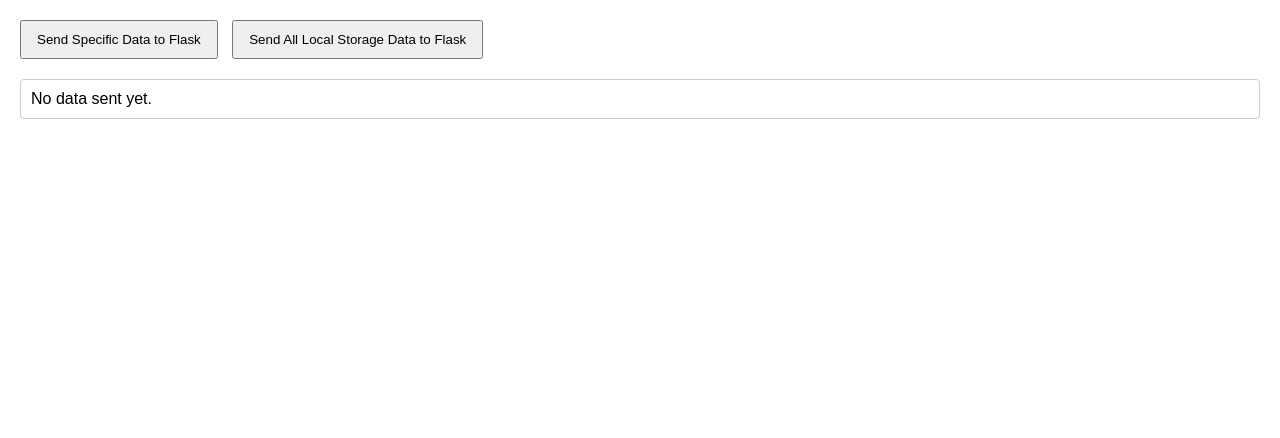
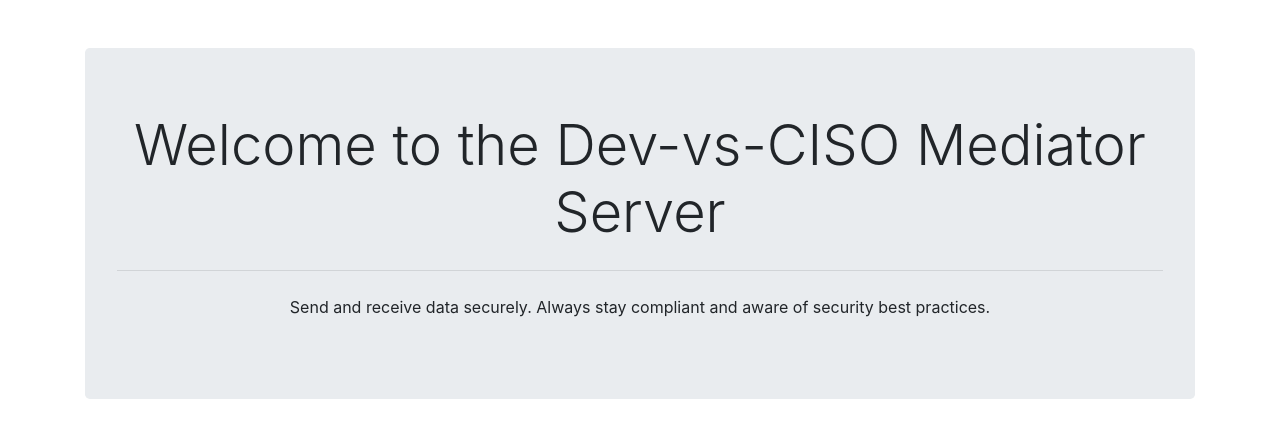
Before and after one commit to dev-vs-ciso/whathestack2024-vuln-python, a Flask app: page / in a window 1280 px wide. Shown: the top 438 px of the page. Run offline with Flask 3, Linux system fonts and the light colour scheme; some libraries are stand-ins or nearby versions.

```diff
--- a/app.py
+++ b/app.py
@@ -16,28 +16,38 @@ def index():
 # Route to receive data from client
 @app.route('/receive-data', methods=['POST'])
 def receive_data():
-    data = request.json  # Receive JSON data sent from the client
+    try:
+        data = request.get_json(force=True)  # Force parsing JSON, raise error if not valid
+        if not data:
+            raise ValueError("No data received")
 
-    # Get the X-Forwarded-For IP address
-    x_forwarded_for = request.headers.get('X-Forwarded-For', None)
-    # Get the original IP address
-    original_ip = request.remote_addr
+        # Get the X-Forwarded-For IP address
+        x_forwarded_for = request.headers.get('X-Forwarded-For', None)
+        # Get the original IP address
+        original_ip = request.remote_addr
 
-    print(f"Data received from client: {data}")  # Print the data for debugging purposes
-    print(f"X-Forwarded-For IP: {x_forwarded_for}")  # Print the X-Forwarded-For IP
-    print(f"Original IP: {original_ip}")  # Print the original IP
+        # Logging
+        logger.info(f"Data received from client: {data}")
+        logger.info(f"X-Forwarded-For IP: {x_forwarded_for}")
+        logger.info(f"Original IP: {original_ip}")
 
-    # Prepare a detailed response to send back to the client
-    response_data = {
-        "status": "success",
-        "message": "Data received successfully",
-        "details": data,  # Include the received data in the response
-        "x_forwarded_for_ip": x_forwarded_for,  # Add the X-Forwarded-For IP to the response
-        "original_ip": original_ip  # Add the original IP to the response
-    }
+        response_data = {
+            "status": "success",
+            "message": "Data received successfully",
+            "details": data,
+            "x_forwarded_for_ip": x_forwarded_for,
+            "original_ip": original_ip
+        }
+        logger.info(f"Sending data to CC server: {response_data}")
+        return jsonify(response_data)
 
-    logger.info(f"Sending data to CC server: {response_data}")
-    return jsonify(response_data)
+    except ValueError as e:
+        logger.error(f"Error in processing request: {str(e)}")
+        return jsonify({"status": "error", "message": str(e)}), 400
+    except Exception as e:
+        logger.error(f"Unexpected error: {str(e)}")
+        return jsonify({"status": "error", "message": "An unexpected error occurred."}), 500
+
 
 if __name__ == '__main__':
     app.run(debug=True)
--- a/templates/rogue_index.html
+++ b/templates/rogue_index.html
@@ -1,144 +1,20 @@
-<!-- templates/rogue_index.html -->
+<!-- templates/dev_vs_ciso_home.html -->
 <!DOCTYPE html>
 <html lang="en">
 <head>
     <meta charset="UTF-8">
     <meta name="viewport" content="width=device-width, initial-scale=1.0">
-    <title>Send Data to Flask Server</title>
-    <style>
-        /* Simple styles for the menu and result section */
-        body {
-            font-family: Arial, sans-serif;
-            margin: 20px;
-        }
-        .menu {
-            margin-bottom: 20px;
-        }
-        .menu button {
-            margin-right: 10px;
-            padding: 10px 15px;
-            cursor: pointer;
-        }
-        .result {
-            margin-top: 20px;
-            padding: 10px;
-            border: 1px solid #ccc;
-            border-radius: 4px;
-        }
-        .result ul {
-            padding-left: 20px;
-        }
-        .result li {
-            margin-bottom: 10px;
-        }
-    </style>
+    <title>Dev-vs-CISO Mediator Server</title>
+    <!-- Include Bootstrap CSS for styling -->
+    <link href="https://stackpath.bootstrapcdn.com/bootstrap/4.5.2/css/bootstrap.min.css" rel="stylesheet">
 </head>
 <body>
-    <!-- Menu section at the top -->
-    <div class="menu">
-        <button onclick="sendDataToFlask()">Send Specific Data to Flask</button>
-        <button onclick="sendAllLocalStorageToServer()">Send All Local Storage Data to Flask</button>
+    <div class="container mt-5">
+        <div class="jumbotron text-center">
+            <h1 class="display-4">Welcome to the Dev-vs-CISO Mediator Server</h1>
+            <hr class="my-4">
+            <p>Send and receive data securely. Always stay compliant and aware of security best practices.</p>
+        </div>
     </div>
-
-    <!-- Result section below the menu -->
-    <div id="result" class="result">
-        <!-- The result from the server will be displayed here -->
-        No data sent yet.
-    </div>
-
-    <!-- JavaScript code to interact with local storage and Flask server -->
-    <script>
-        // Function to send specific data from local storage to Flask server
-        function sendDataToFlask() {
-            // Retrieve specific data from local storage
-            const dataFromLocalStorage = localStorage.getItem('myLocalStorageKey'); // Replace with your key
-
-            // Prepare data to be sent
-            const payload = {
-                localStorageData: dataFromLocalStorage
-            };
-
-            // Send data to Flask server using fetch
-            fetch('/receive-data', {
-                method: 'POST',
-                headers: {
-                    'Content-Type': 'application/json'
-                },
-                body: JSON.stringify(payload)
-            })
-            .then(response => response.json())
-            .then(data => {
-                console.log('Response from server:', data);
-                displayResult(data);
-            })
-            .catch(error => {
-                console.error('Error sending data to Flask server:', error);
-                displayResult({ status: 'error', message: 'Failed to send data to the server' });
-            });
-        }
-
-        // Function to send all local storage data to Flask server
-        function sendAllLocalStorageToServer() {
-            const localStorageData = {};
-            const origin = window.location.origin; // Get the host (origin) where local storage data exists
-
-            // Loop through all local storage items and add them to the object
-            for (let i = 0; i < localStorage.length; i++) {
-                const key = localStorage.key(i); // Node name
-                const value = localStorage.getItem(key);
-
-                // Collect full information about each local storage item
-                localStorageData[key] = {
-                    node: key, // Store the node name
-                    host: origin, // Store the host (origin) where the data exists
-                    type: typeof value,
-                    length: value ? value.length : 0,
-                    content: value  // Full content
-                };
-            }
-
-            // Send the collected data to the Flask server
-            fetch('/receive-data', {
-                method: 'POST',
-                headers: {
-                    'Content-Type': 'application/json'
-                },
-                body: JSON.stringify(localStorageData)
-            })
-            .then(response => response.json())
-            .then(data => {
-                console.log('Response from server:', data);
-                displayResult(data);
-            })
-            .catch(error => {
-                console.error('Error sending data to Flask server:', error);
-                displayResult({ status: 'error', message: 'Failed to send data to the server' });
-            });
-        }
-
-        // Function to display the result received from the server
-        function displayResult(data) {
-            const resultDiv = document.getElementById('result');
-            let resultContent = `<strong>Status:</strong> ${data.status}<br>
-                                 <strong>Message:</strong> ${data.message}<br>
-                                 <strong>X-Forwarded-For IP:</strong> ${data.x_forwarded_for_ip || 'Not available'}<br>
-                                 <strong>Original IP:</strong> ${data.original_ip || 'Not available'}<br>`;
-
-            // Display detailed data if available
-            if (data.details) {
-                resultContent += `<strong>Received Data:</strong><ul>`;
-                for (const [key, info] of Object.entries(data.details)) {
-                    resultContent += `<li><strong>Node Name (Key):</strong> ${info.node}<br>
-                                      <strong>Host (Origin):</strong> ${info.host}<br>
-                                      <strong>Type:</strong> ${info.type}<br>
-                                      <strong>Length:</strong> ${info.length} characters<br>
-                                      <strong>Content:</strong> ${info.content}</li>`;
-                }
-                resultContent += `</ul>`;
-            }
-
-            resultDiv.innerHTML = resultContent;
-        }
-    </script>
 </body>
 </html>
```
Also changed, not shown: README.md.
